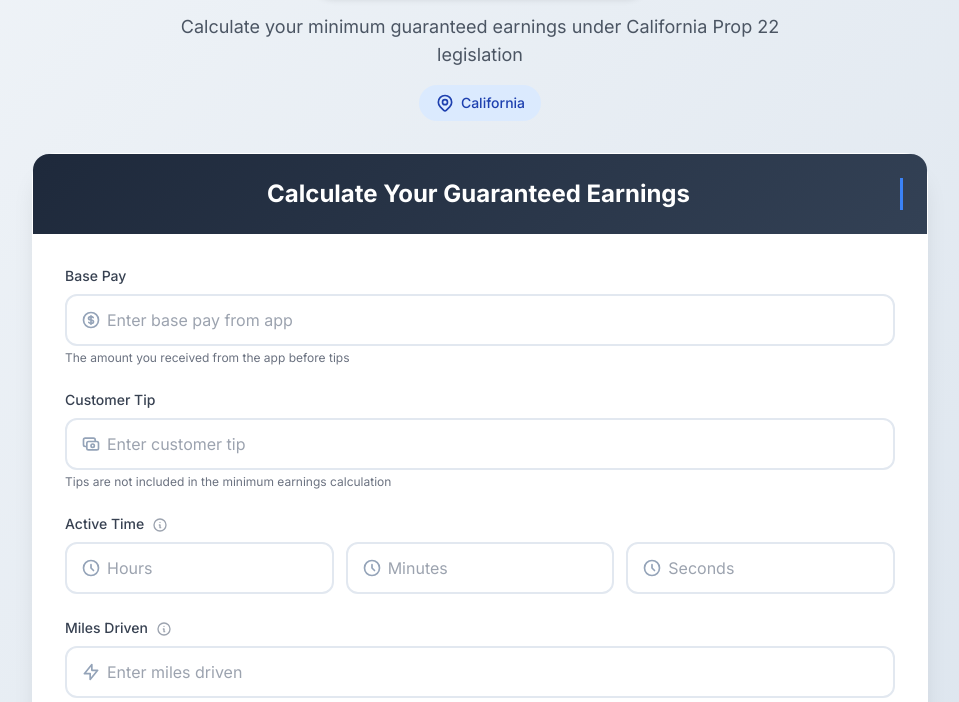
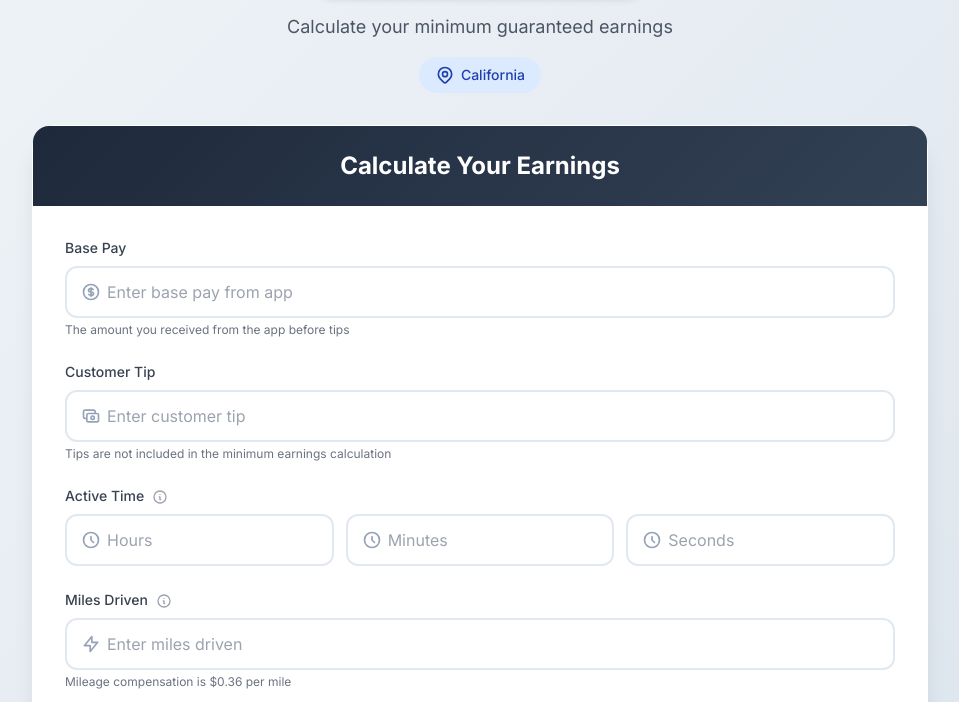
Before and after one commit to joejimenez-lab/Prop22_Calculator, a plain HTML site: page index.html in a window 1280 px wide. Shown: the part 95-797 px from the top of the page, without its empty margins (160-1119 px from the left). Drawn offline with nearby package versions, Linux system fonts and the light colour scheme.

Commit message:
small fixes, fixed cursor

```diff
--- a/index.html
+++ b/index.html
@@ -182,7 +182,7 @@
       overflow: hidden;
       white-space: nowrap;
       border-right: 3px solid #3b82f6;
-      animation: typing 3s steps(40) 1s 1 normal both, blink 1s steps(1) infinite;
+      animation: typing 3s steps(40) forwards, blink 1s steps(1) 8;
       width: 0;
     }
 
@@ -193,6 +193,10 @@
 
     @keyframes blink {
       50% { border-color: transparent }
+    }
+
+    .no-cursor {
+      border-right: none;
     }
   </style>
 </head>
@@ -209,7 +213,7 @@
         </div>
       </div>
       <p class="text-lg text-gray-600 max-w-2xl mx-auto">
-        Calculate your minimum guaranteed earnings under California Prop 22 legislation
+        Calculate your minimum guaranteed earnings
       </p>
       <div class="mt-4 flex justify-center">
         <span class="inline-flex items-center px-4 py-2 rounded-full text-sm font-medium bg-blue-100 text-blue-800">
@@ -226,7 +230,7 @@
     <div class="calculator-card slide-up" style="animation-delay: 0.4s">
       <!-- Card Header -->
       <div class="header-gradient p-6">
-        <h2 class="text-2xl font-bold text-center animate-typing">Calculate Your Guaranteed Earnings</h2>
+        <h2 id="typingHeader" class="text-2xl font-bold text-center animate-typing">Calculate Your Earnings</h2>
       </div>
 
       <!-- Calculator Form -->
@@ -437,6 +441,14 @@
     // Set current year in footer
     document.getElementById('currentYear').textContent = new Date().getFullYear();
 
+    // Remove cursor after typing animation completes
+    setTimeout(() => {
+      const typingHeader = document.getElementById('typingHeader');
+      if (typingHeader) {
+        typingHeader.classList.add('no-cursor');
+      }
+    }, 3000); // Match this to the duration of your typing animation
+
     // Format currency
     function formatCurrency(amount) {
       return new Intl.NumberFormat('en-US', {
```
